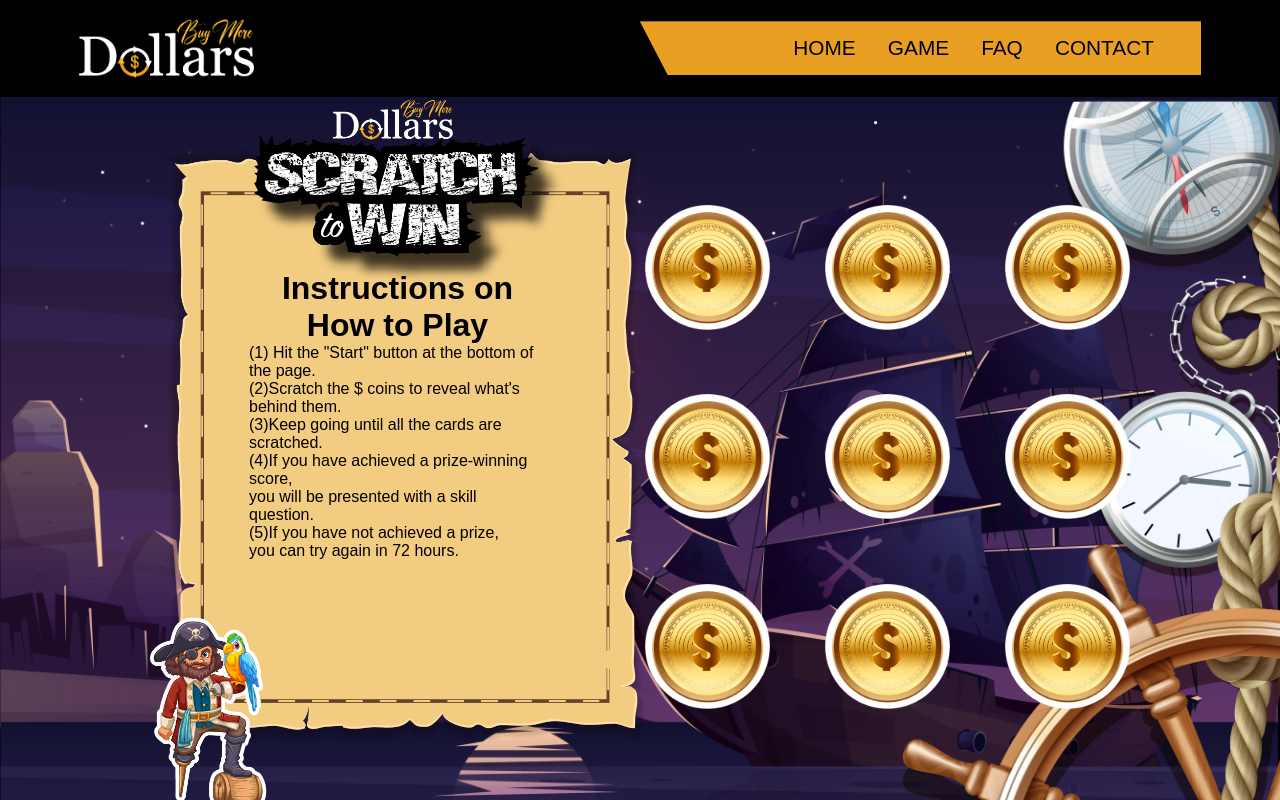
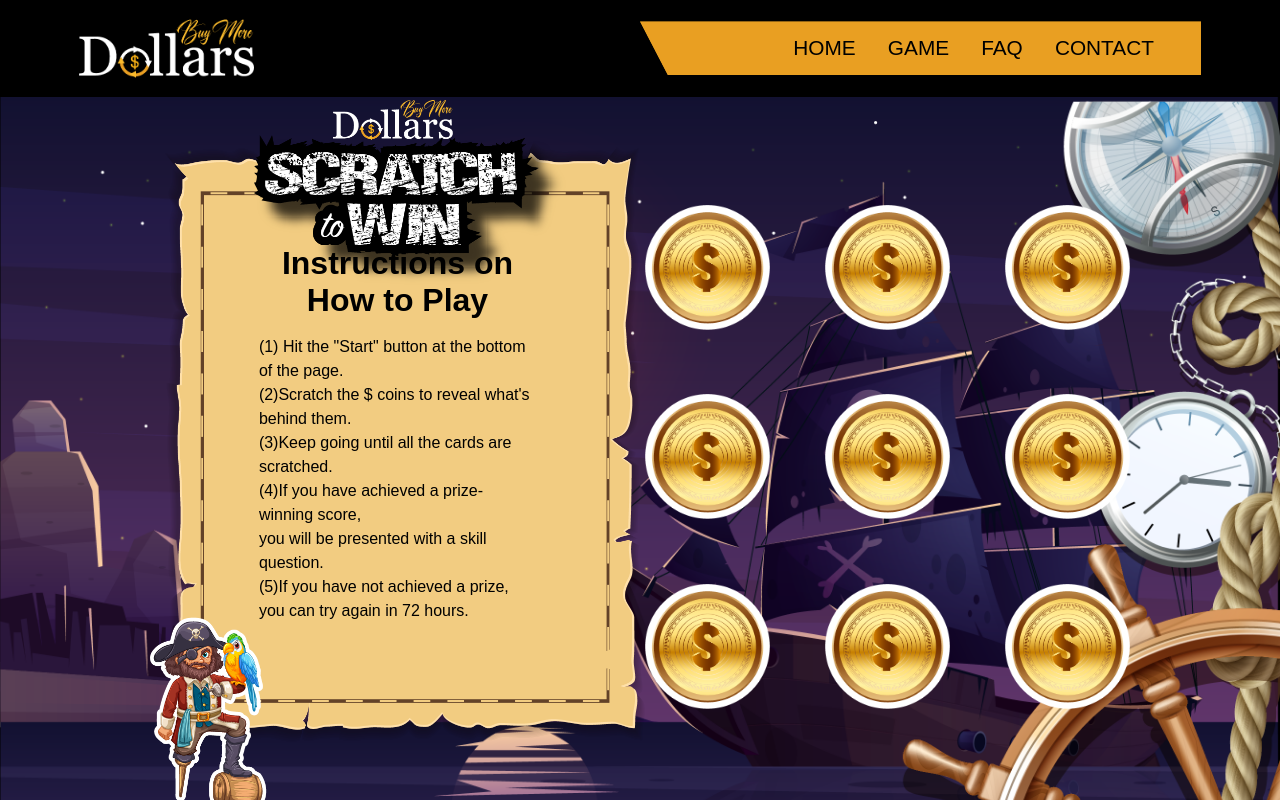
Before and after one commit to bull-chris/scratch-to-win, a React (Create React App) app in the folder scratch-to-win-react/: page /game in a window 1280 px wide. Shown: the top 800 px of the page. Built offline with nearby package versions, Linux system fonts and the light colour scheme.

Commit message:
padding, scroll added to the game instruction in css

```diff
--- a/scratch-to-win-react/src/css/game-stlye.css
+++ b/scratch-to-win-react/src/css/game-stlye.css
@@ -48,16 +48,23 @@
     color: black;
     text-align: center;
     font-size: 2rem;
-    padding-top: 35%;
+    padding-top: 30%;
     padding-left: 20%;
     padding-right: 20%;
+}
+
+.instruction-main-paragraph{
+    height: 200px;
+    overflow: scroll;
 }
 
 .instruction-main p{
     color: black;
     text-align: left;
-    padding-left: 20%;
-    padding-right: 20%;
+    padding-left: 22%;
+    padding-right: 22%;
+    padding-top: 1rem;
+    line-height: 1.5rem;
 }
 
 .instruction-footer {
```
